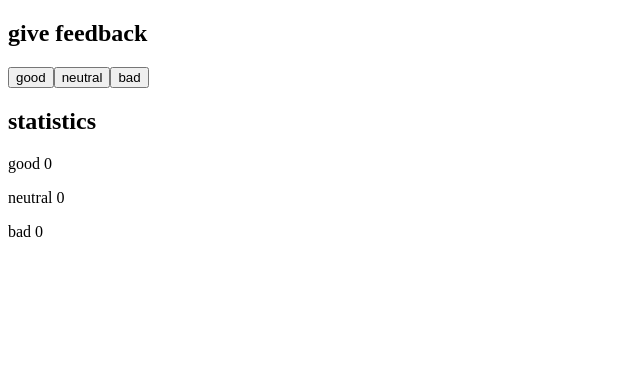
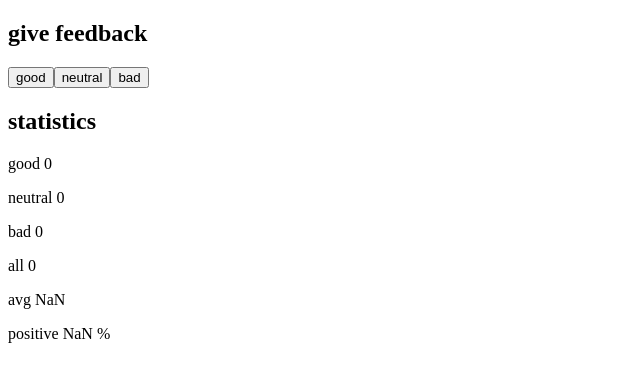
Before and after one commit to jaspersanchez/fullstackopen-exercises, a React (Vite) app in the folder part1/unicafe/: page / in a window 1280 px wide. Shown: the top 382 px of the page, without its empty margins (0-640 px from the left). Built offline with nearby package versions, Linux system fonts and the light colour scheme.

Commit message:
Exercises 1.7

```diff
--- a/part1/unicafe/src/App.jsx
+++ b/part1/unicafe/src/App.jsx
@@ -10,11 +10,19 @@ const App = () => {
   const [neutral, setNeutral] = useState(0)
   const [bad, setBad] = useState(0)
 
+  const all = good + neutral + bad
+
+  const avg = (good * 1 + neutral * 0 + bad * -1) / all
+
+  const positive = ((good * 1) / all) + ' %'
+
   const handleGoodClick = () => setGood(good + 1)
+
 
   const handleNeutralClick = () => setNeutral(neutral + 1)
 
   const handleBadClick = () => setBad(bad + 1)
+
 
   return (
     <div>
@@ -26,6 +34,9 @@ const App = () => {
       <Feedback title='good' feedback={good} />
       <Feedback title='neutral' feedback={neutral} />
       <Feedback title='bad' feedback={bad} />
+      <Feedback title='all' feedback={all} />
+      <Feedback title='avg' feedback={avg} />
+      <Feedback title='positive' feedback={positive} />
     </div>
   )
 }
```
